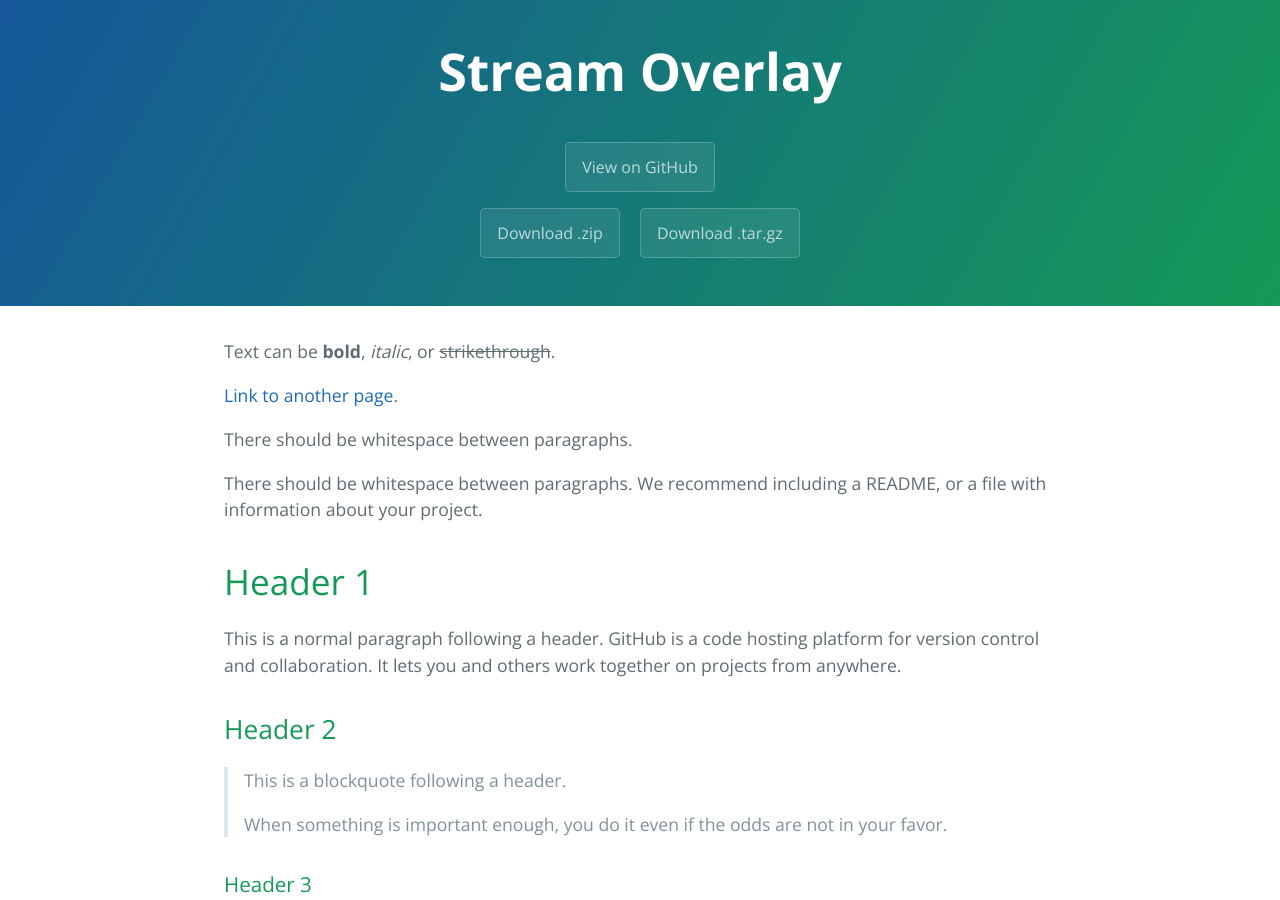
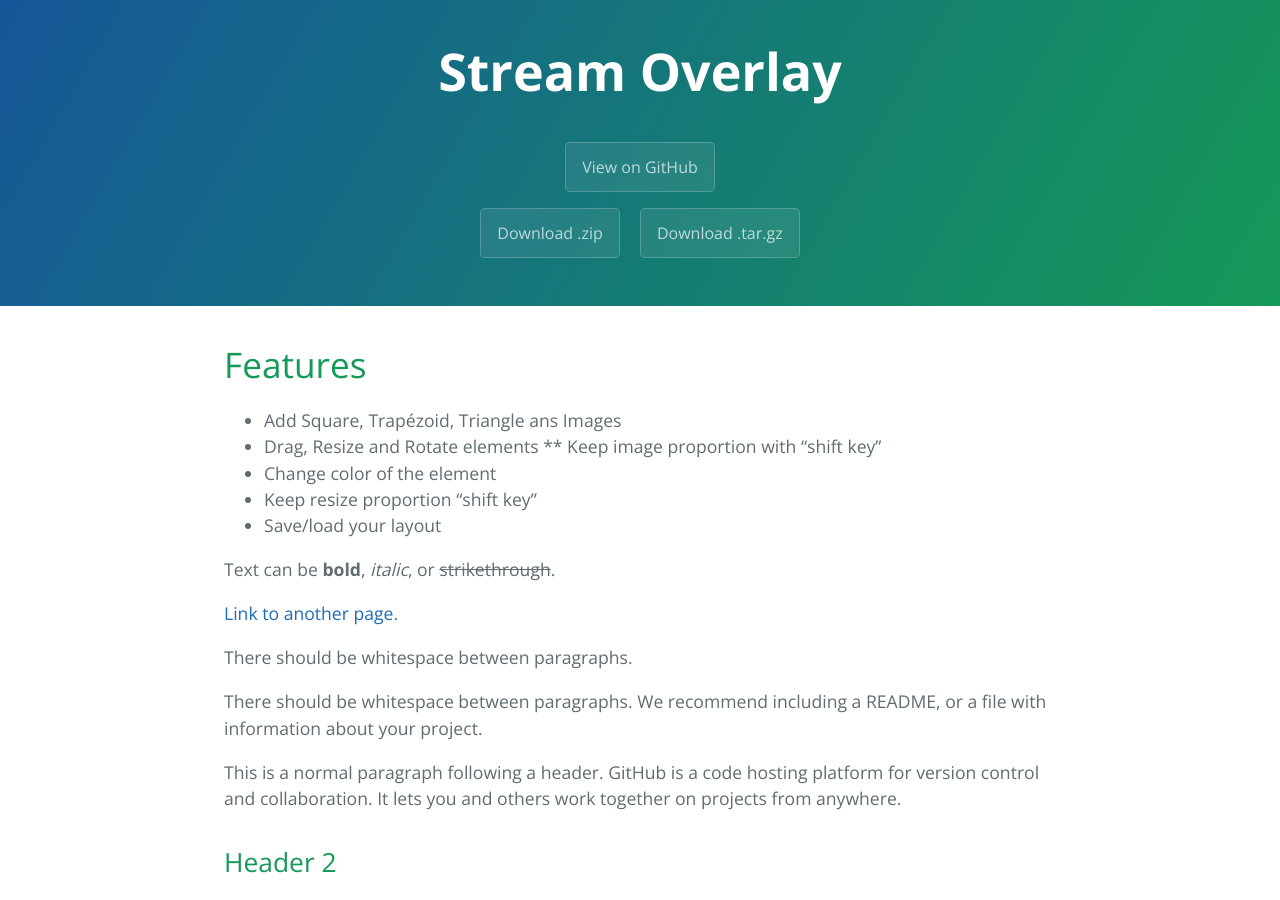
Before and after one commit to zenny/stream-overlay, a Jekyll site: the page built from index.md, in a window 1280 px wide and 900 px high. Built offline with Jekyll 4.4.1, drawn with Linux system fonts in a browser that asks for light colours; the repository's description, which GitHub fills in, is left out; our own code applies the rules of GitHub Pages for plain Markdown files.

Commit message:
Update index.md

```diff
--- a/index.md
+++ b/index.md
@@ -1,6 +1,16 @@
 ---
 layout: default
 ---
+
+# [](#header-1)Features
+
+* Add Square, Trapézoid, Triangle ans Images
+* Drag, Resize and Rotate elements
+** Keep image proportion with "shift key"
+* Change color of the element
+* Keep resize proportion "shift key"
+* Save/load your layout
+
 
 Text can be **bold**, _italic_, or ~~strikethrough~~.
 
@@ -10,7 +20,6 @@ There should be whitespace between paragraphs.
 
 There should be whitespace between paragraphs. We recommend including a README, or a file with information about your project.
 
-# [](#header-1)Header 1
 
 This is a normal paragraph following a header. GitHub is a code hosting platform for version control and collaboration. It lets you and others work together on projects from anywhere.
 
```
